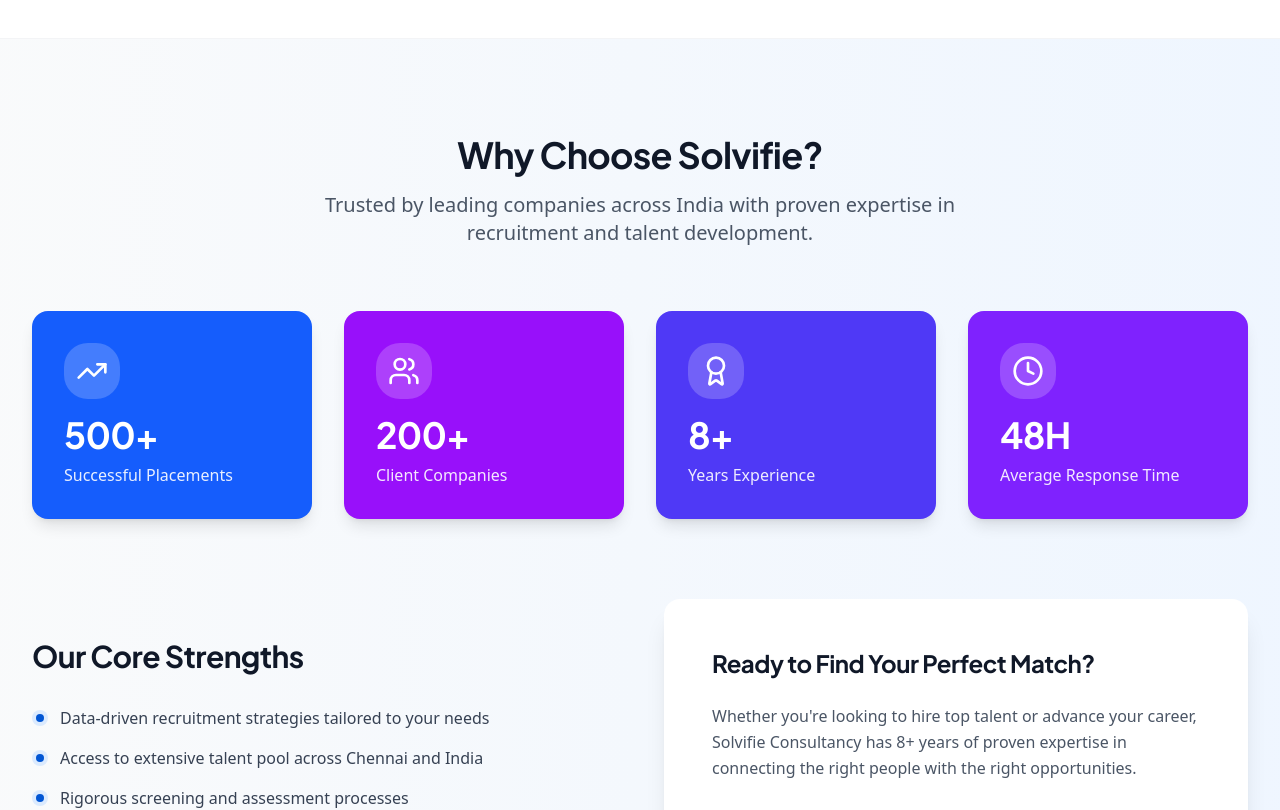
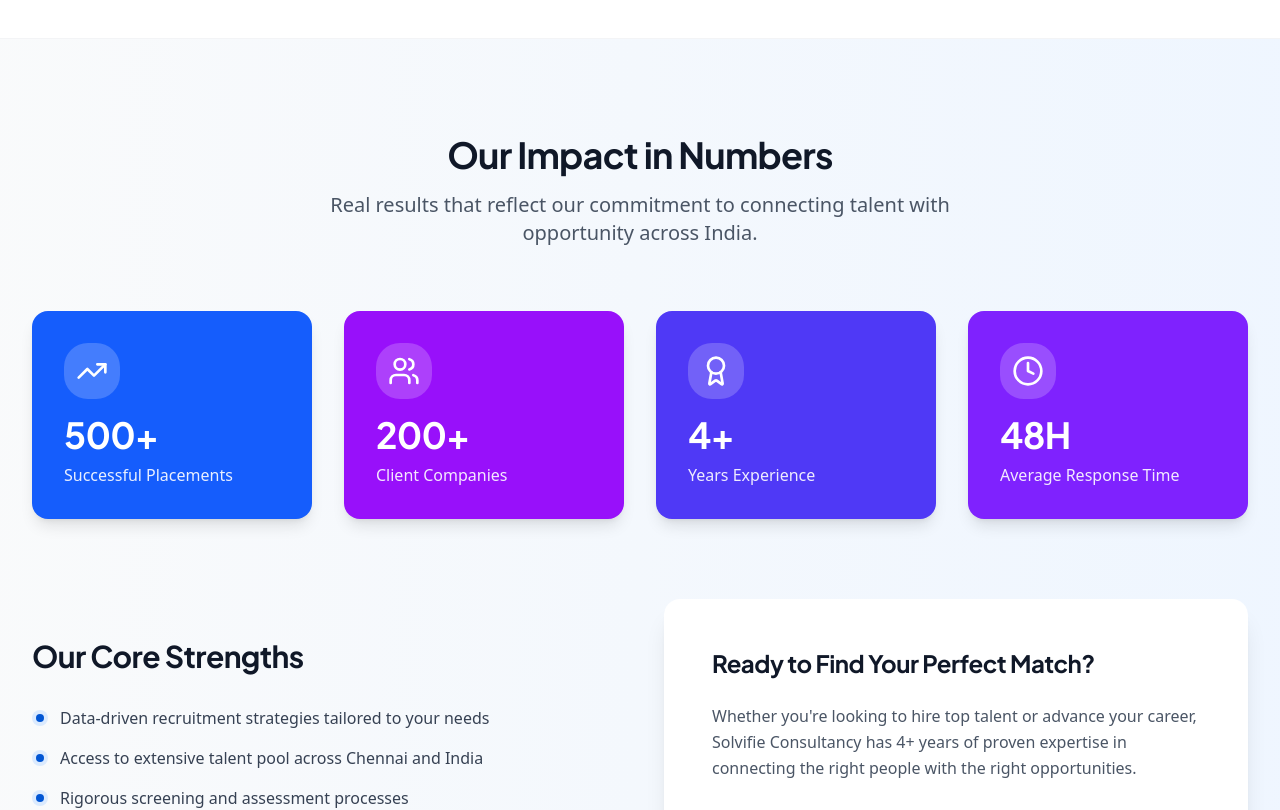
Before and after one commit to solvifiedevteam/Solvifie_codebase, a Next.js app: page / in a window 1280 px wide. Shown: the part 1680-2490 px from the top of the page. Built offline with nearby package versions, Linux system fonts and the light colour scheme.

Commit message:
fix: change 8+ to 4+ years experience and rename duplicate heading to Our Impact in Numbers

```diff
--- a/src/components/StatsSection.tsx
+++ b/src/components/StatsSection.tsx
@@ -8,7 +8,7 @@
 const stats = [
     { icon: <TrendingUp className="text-white" size={32} />, number: "500+", label: "Successful Placements", color: "bg-blue-600" },
     { icon: <Users className="text-white" size={32} />, number: "200+", label: "Client Companies", color: "bg-purple-600" },
-    { icon: <Award className="text-white" size={32} />, number: "8+", label: "Years Experience", color: "bg-indigo-600" },
+    { icon: <Award className="text-white" size={32} />, number: "4+", label: "Years Experience", color: "bg-indigo-600" },
     { icon: <Clock className="text-white" size={32} />, number: "48H", label: "Average Response Time", color: "bg-violet-600" },
 ];
 
@@ -32,9 +32,9 @@
         <section className="py-24 bg-gradient-to-r from-gray-50 to-blue-50">
             <div className="max-w-7xl mx-auto px-4 sm:px-6 lg:px-8">
                 <div className="text-center mb-16">
-                    <h2 className="text-4xl font-bold text-gray-900 mb-4">Why Choose Solvifie?</h2>
+                    <h2 className="text-4xl font-bold text-gray-900 mb-4">Our Impact in Numbers</h2>
                     <p className="text-xl text-gray-600 max-w-2xl mx-auto">
-                        Trusted by leading companies across India with proven expertise in recruitment and talent development.
+                        Real results that reflect our commitment to connecting talent with opportunity across India.
                     </p>
                 </div>
 
@@ -87,7 +87,7 @@
                     >
                         <h3 className="text-2xl font-bold text-gray-900 mb-6">Ready to Find Your Perfect Match?</h3>
                         <p className="text-gray-600 mb-8 leading-relaxed">
-                            Whether you're looking to hire top talent or advance your career, Solvifie Consultancy has 8+ years of proven expertise in connecting the right people with the right opportunities.
+                            Whether you're looking to hire top talent or advance your career, Solvifie Consultancy has 4+ years of proven expertise in connecting the right people with the right opportunities.
                         </p>
                         <div className="space-y-3">
                             <a
```
Also changed, not shown: 1 other file (tests, documents, lock files or other folders).
